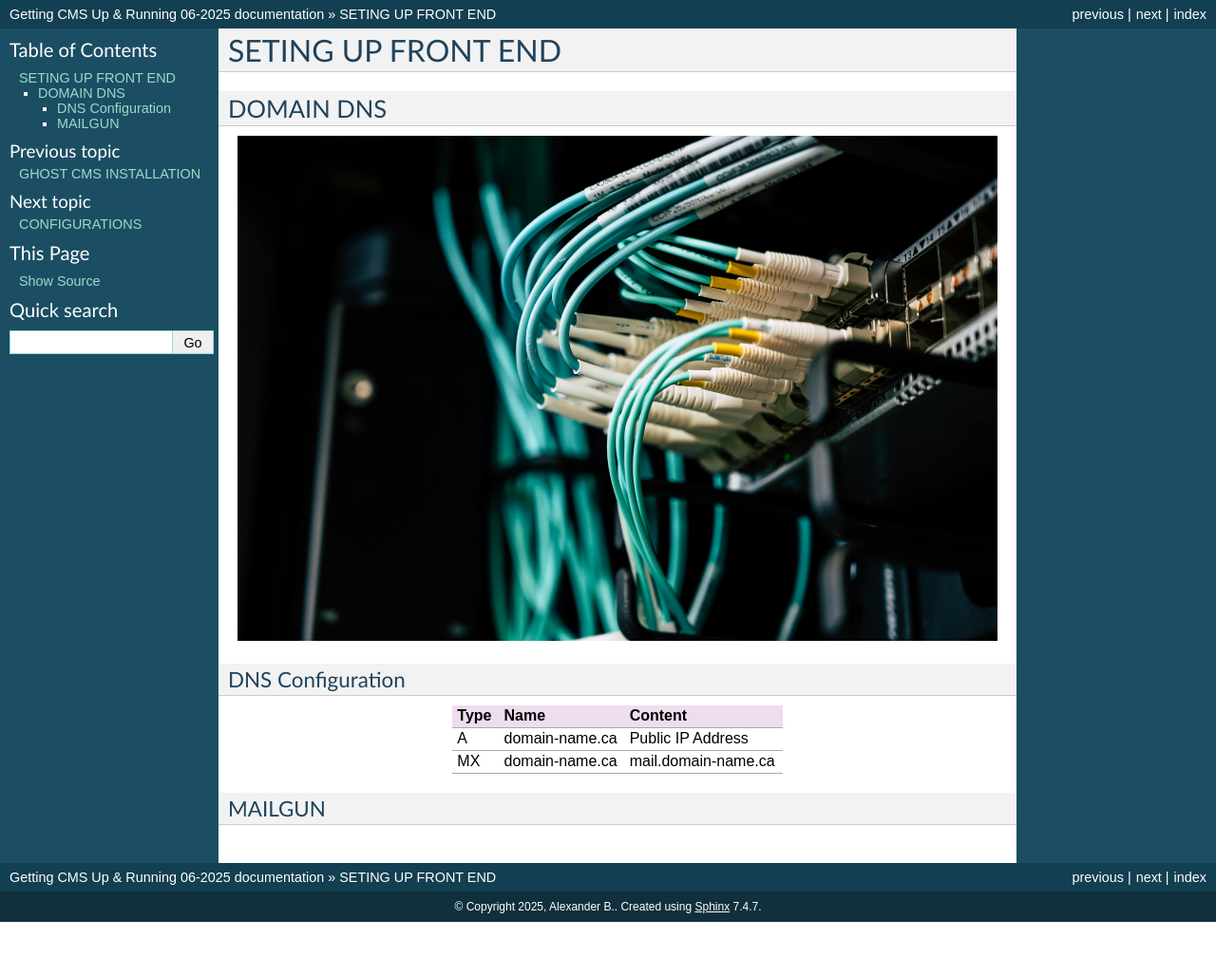
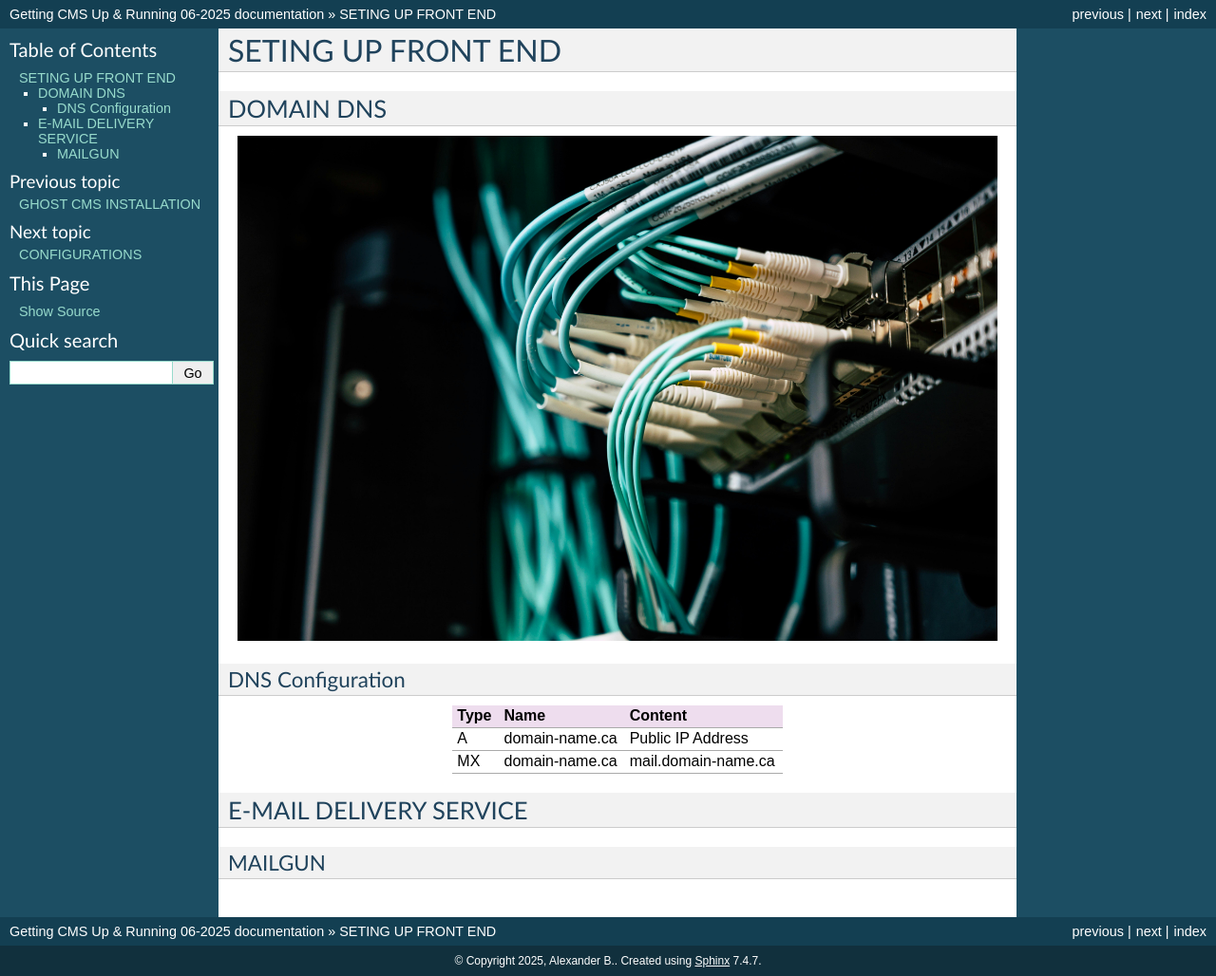
Before and after one commit to alexandrebobkov/Guides, a Sphinx documentation site: the page built from GhostCMS/source/settingup_domain.rst, in a window 1280 px wide. Shown: the whole page at 95% size. Built offline with Sphinx 7.4.7, drawn with Linux system fonts in a browser that asks for light colours; formulas are drawn with MathJax 3; before the commit the page ends 971 px from its top, so only the background shows below that.

Commit message:
Ghost CMS

```diff
--- a/GhostCMS/source/settingup_domain.rst
+++ b/GhostCMS/source/settingup_domain.rst
@@ -18,5 +18,8 @@ DNS Configuration
 | MX   | domain-name.ca   | mail.domain-name.ca |
 +------+------------------+---------------------+
 
+E-MAIL DELIVERY SERVICE
+-------------------------
+
 MAILGUN
 ^^^^^^^^^^^^^^^^^^^
```
